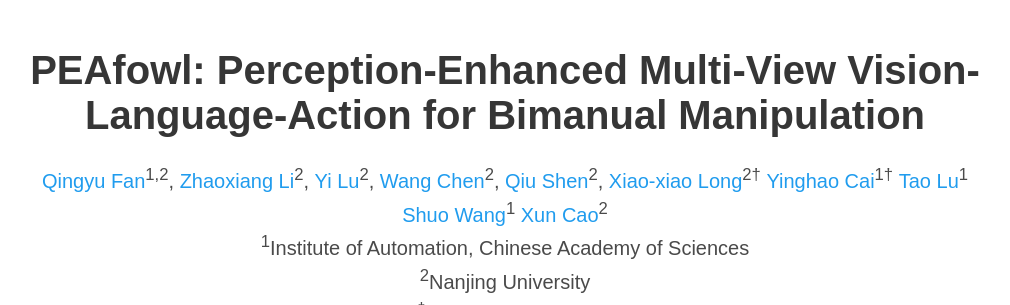
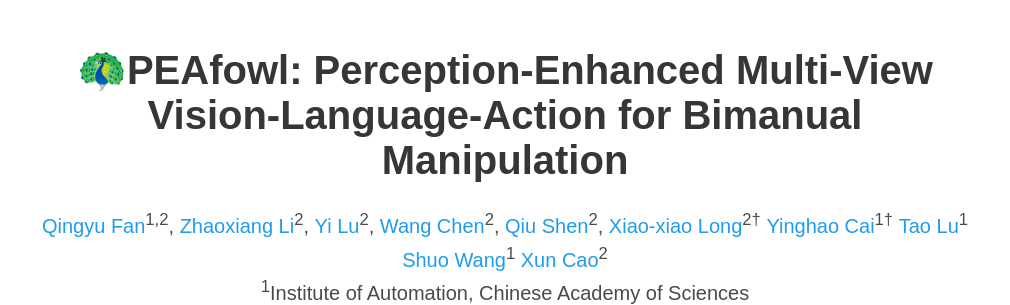
Before and after one commit to peafowlvla/peafowlvla.github.io, a plain HTML site: page index.html in a window 1280 px wide. Shown: the top 305 px of the page, without its empty margins (135-1145 px from the left). Drawn offline with nearby package versions, Linux system fonts and the light colour scheme; some icons are missing; a web font is replaced by a local one.

Commit message:
Add peacock emoji to publication title

```diff
--- a/index.html
+++ b/index.html
@@ -53,7 +53,7 @@
     <div class="container is-max-desktop">
       <div class="columns is-centered">
         <div class="column has-text-centered">
-          <h1 class="title is-2 publication-title">PEAfowl: Perception-Enhanced Multi-View Vision-Language-Action for Bimanual Manipulation</h1>
+          <h1 class="title is-2 publication-title">🦚PEAfowl: Perception-Enhanced Multi-View Vision-Language-Action for Bimanual Manipulation</h1>
           <div class="is-size-5 publication-authors">
             <span class="author-block">
               <a href="">Qingyu Fan</a><sup>1,2</sup>,</span>
```
